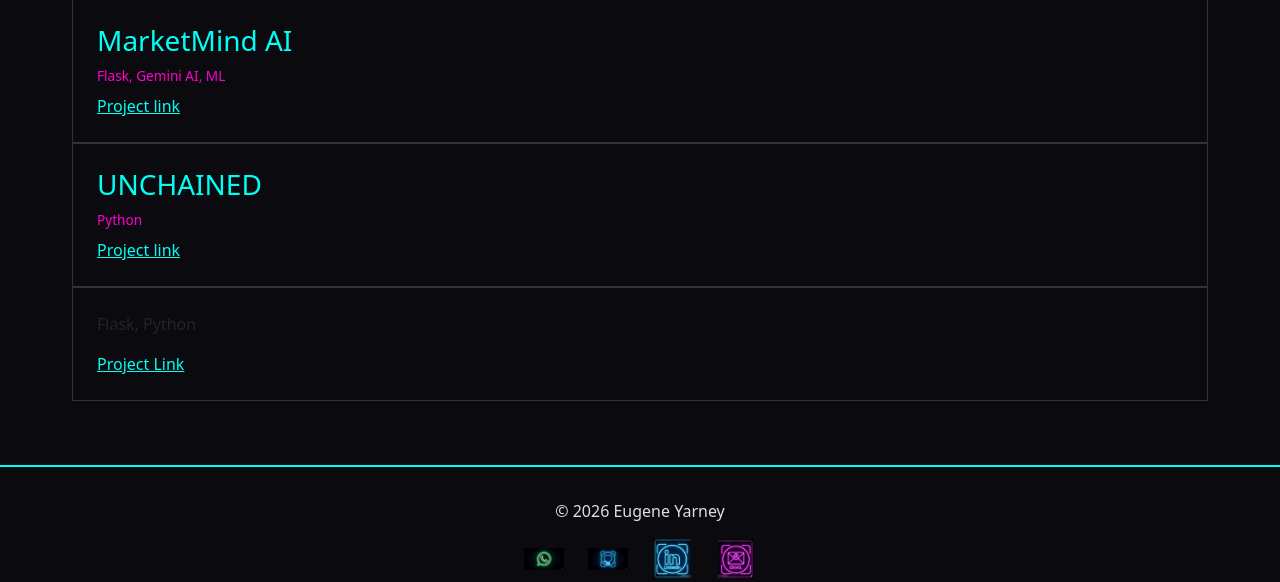
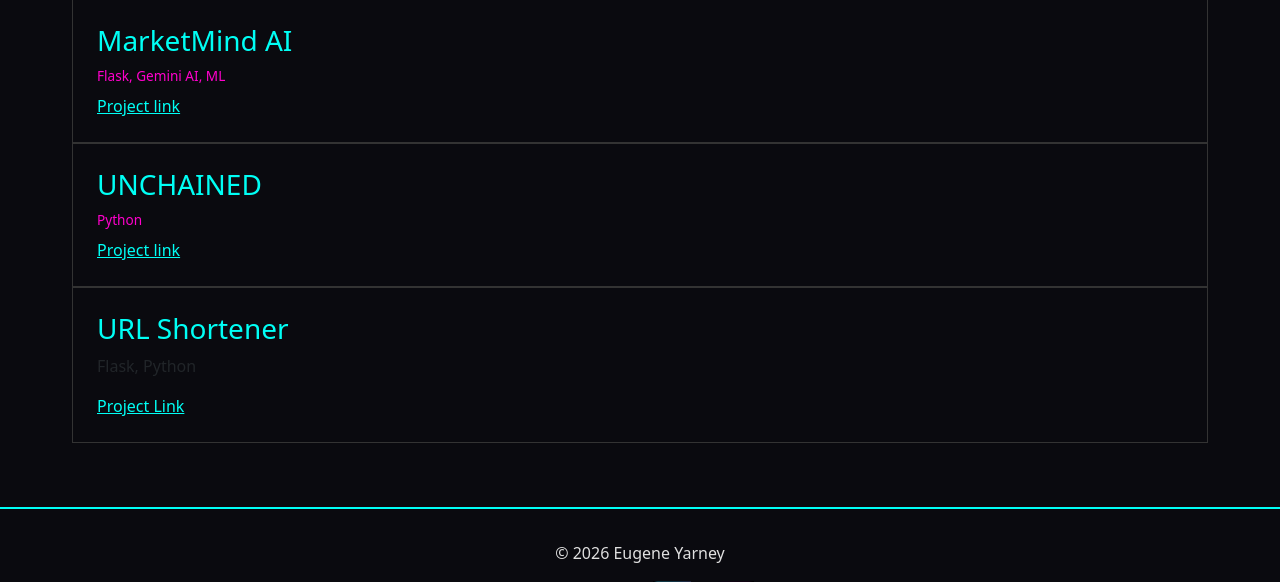
Before and after one commit to eugene234466/Portfolio, a Flask app: page /projects in a window 1280 px wide. Shown: the part 619-1201 px from the top of the page. Run offline with Flask 3, Linux system fonts and the light colour scheme.

Commit message:
Update projects.html

```diff
--- a/templates/projects.html
+++ b/templates/projects.html
@@ -28,6 +28,7 @@
             <a href = "https://github.com/eugene234466/Unchained/releases/download/v1.0.0/UNCHAINED.exe" target="_blank">Project link</a>
         </div>
         <div class="project-card">
+            <h3>URL Shortener</h3>
             <p>Flask, Python</p>
             <a href = "https://web-production-7d4fb.up.railway.app/" target="_blank">Project Link</a>
         </div>
```
